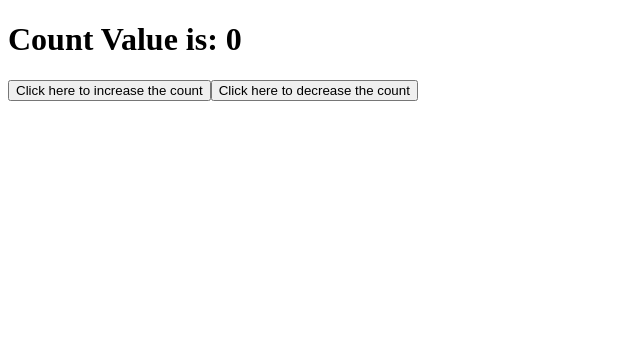
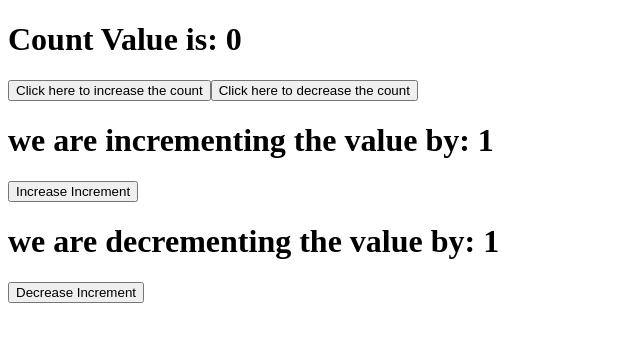
Before and after one commit to rafayykhan/learn-react, a React (Vite) app in the folder 06-reactMasterClass/: page / in a window 1280 px wide. Shown: the top 342 px of the page, without its empty margins (0-640 px from the left). Built offline with nearby package versions, Linux system fonts and the light colour scheme.

Commit message:
feat: update Counter component to allow dynamic increment and decrement values

```diff
--- a/06-reactMasterClass/src/components/Counter.jsx
+++ b/06-reactMasterClass/src/components/Counter.jsx
@@ -2,14 +2,22 @@ import { useState } from "react";
 
 export default function Counter() {
 
+
     const [count, changeCount] = useState(0); // here we are using the useState hook to create a state variable called count and a function called changeCount to update the value of count. The initial value of count is set to 0.
+    const [incrementBy, setIncrementBy] = useState(1);
+    const [decrementBy, setDecrementBy] = useState(1);
     return (
         <>
             <h1>Count Value is: {count} </h1>
             {/* here why we use call back function because we want to pass a function to the onClick event handler
             and it helps in managing the state */}
-            <button onClick = {() => changeCount(count + 1)}> Click here to increase the count</button>
-            <button onClick = {() => changeCount(count - 1)}> Click here to decrease the count</button>
+            <button onClick = {() => changeCount(count + incrementBy)}> Click here to increase the count</button>
+            <button onClick = {() => changeCount(count - decrementBy)}> Click here to decrease the count</button>
+            <br />
+            <h1>we are incrementing the value by: {incrementBy}</h1>
+            <button onClick = {() => setIncrementBy(incrementBy + 1)}>Increase Increment</button>
+            <h1>we are decrementing the value by: {decrementBy}</h1>
+            <button onClick = {() => setDecrementBy(decrementBy + 1)}>Decrease Increment</button>
         </>
     )
 }
```
